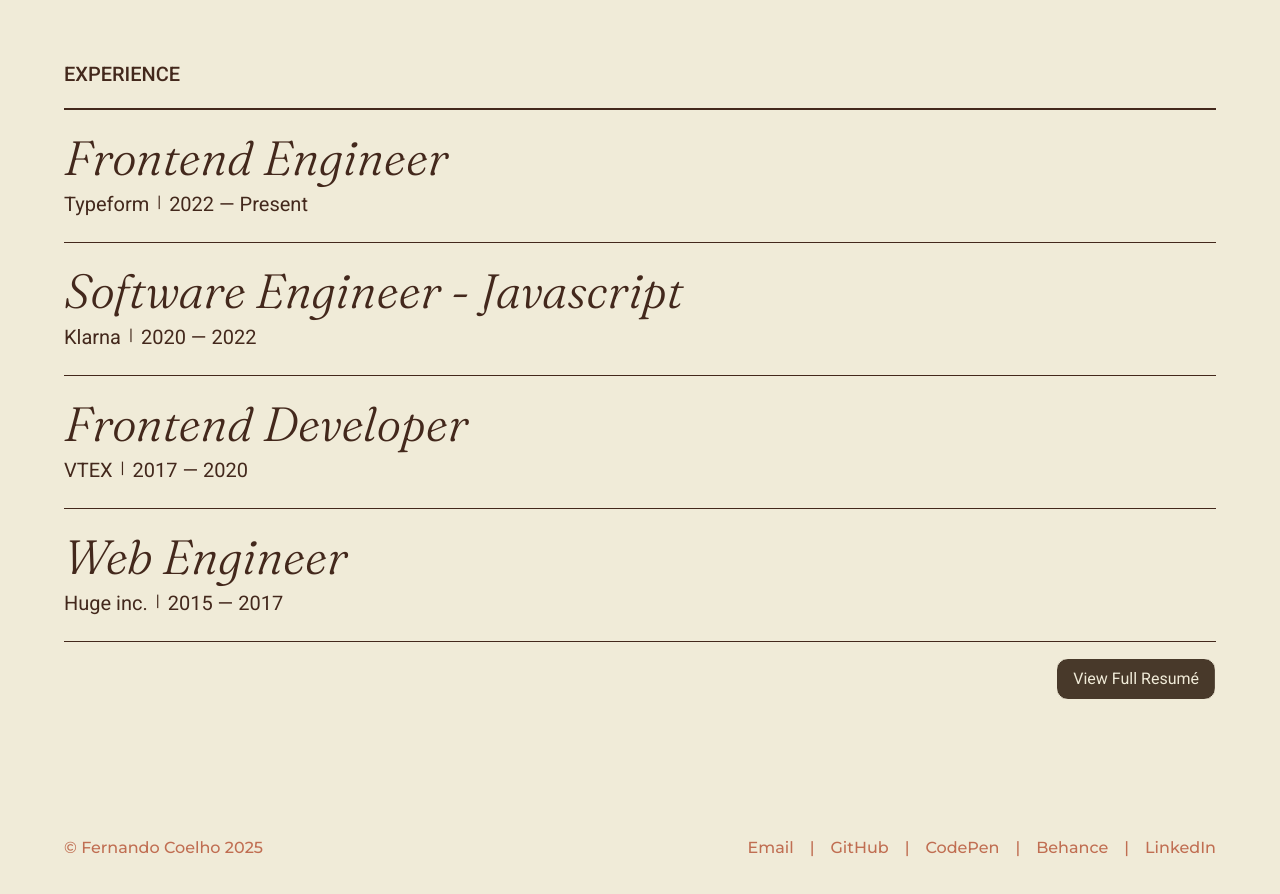
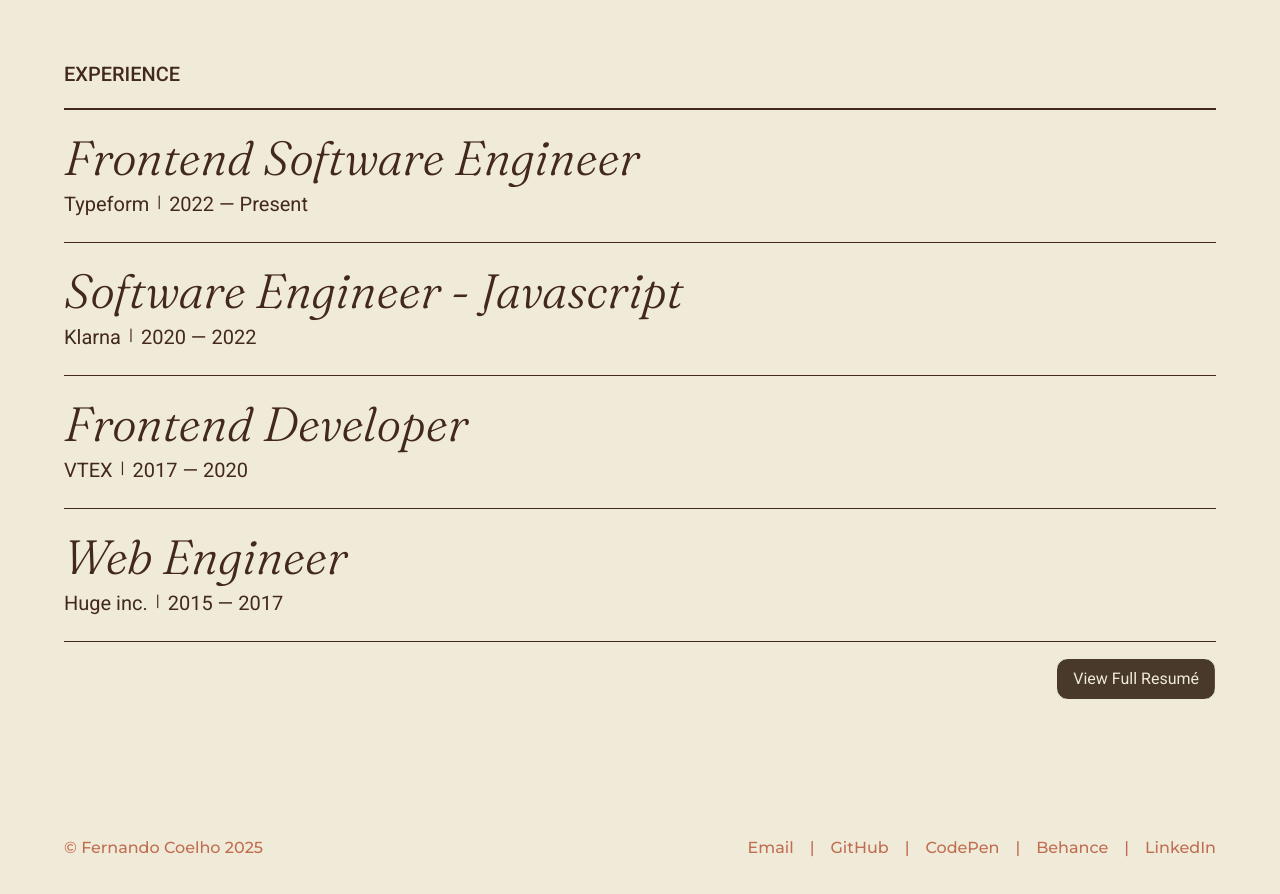
Before and after one commit to omninando/omninando.github.io, a React (Vite) app: page / in a window 1280 px wide. Shown: the part 880-1774 px from the top of the page. Built offline with nearby package versions, Linux system fonts and the light colour scheme; a web font is replaced by a local one.

Commit message:
feat: update experience typeform

```diff
--- a/src/components/experience.tsx
+++ b/src/components/experience.tsx
@@ -10,7 +10,7 @@
 
 const experiences: Experience[] = [
   {
-    role: 'Frontend Engineer',
+    role: 'Frontend Software Engineer',
     company: 'Typeform',
     link: 'https://www.typeform.com',
     yearsWorked: '2022 — Present',
```
